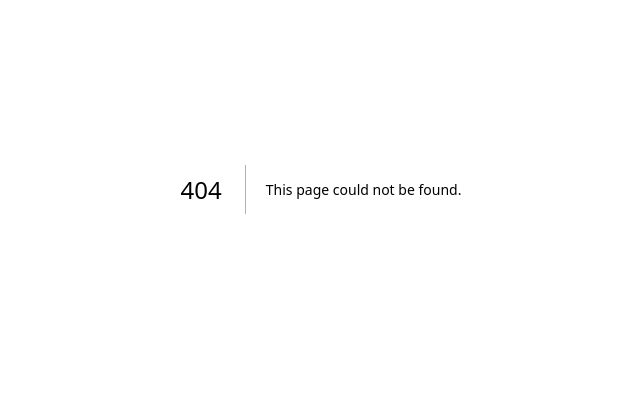
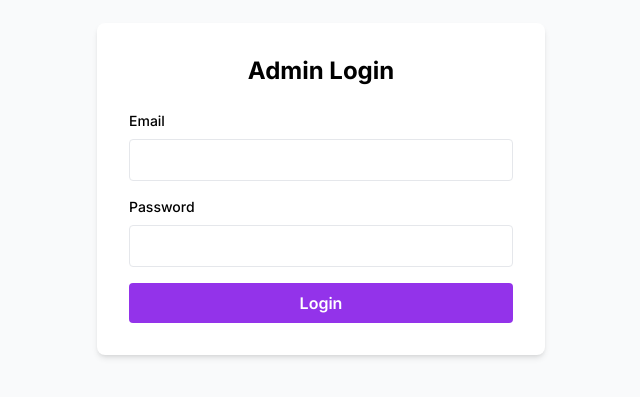
Before and after one commit to epicmotionSD/kelatic-booking, a Next.js app: page /login in a window 1280 px wide. Before the commit this address had no page. Shown: the part 211-608 px from the top of the page, without its empty margins (319-959 px from the left). Built offline with nearby package versions, Linux system fonts and the light colour scheme.

Commit message:
Restrict /admin access to specific admin emails and push all updates

```diff
--- a/app/admin/layout.tsx
+++ b/app/admin/layout.tsx
@@ -160,6 +160,16 @@ export default function AdminLayout({
               <p className="text-sm text-white truncate">Admin User</p>
               <p className="text-xs text-gray-500 truncate">admin@kelatic.com</p>
             </div>
+            <button
+              className="ml-2 text-xs text-red-500 hover:underline"
+              onClick={async () => {
+                const supabase = (await import('@/lib/supabase/client')).createClient();
+                await supabase.auth.signOut();
+                window.location.href = '/login';
+              }}
+            >
+              Logout
+            </button>
           </div>
         </div>
       </aside>
--- /dev/null
+++ b/app/api/admin-users/route.ts
@@ -0,0 +1,19 @@
+import { NextRequest, NextResponse } from 'next/server';
+import { createAdminClient } from '@/lib/supabase/client';
+
+// GET /api/admin-users - fetch admin users by email
+export async function GET(request: NextRequest) {
+  const emails = ['kelatic@gmail.com', 'shawnsonnier04@gmail.com'];
+  const supabase = createAdminClient();
+  const { data, error } = await supabase
+    .from('profiles')
+    .select('*')
+    .in('email', emails)
+    .eq('role', 'admin');
+
+  if (error) {
+    return NextResponse.json({ error: 'Failed to fetch admin users' }, { status: 500 });
+  }
+
+  return NextResponse.json({ admins: data });
+}
--- /dev/null
+++ b/app/login/page.tsx
@@ -0,0 +1,61 @@
+"use client";
+import { useState } from "react";
+import { useRouter } from "next/navigation";
+import { createClient } from "@/lib/supabase/client";
+
+export default function LoginPage() {
+  const [email, setEmail] = useState("");
+  const [password, setPassword] = useState("");
+  const [error, setError] = useState("");
+  const [loading, setLoading] = useState(false);
+  const router = useRouter();
+
+  async function handleLogin(e: React.FormEvent) {
+    e.preventDefault();
+    setLoading(true);
+    setError("");
+    const supabase = createClient();
+    const { error } = await supabase.auth.signInWithPassword({ email, password });
+    setLoading(false);
+    if (error) {
+      setError(error.message);
+    } else {
+      router.push("/admin");
+    }
+  }
+
+  return (
+    <div className="min-h-screen flex items-center justify-center bg-gray-50">
+      <form
+        onSubmit={handleLogin}
+        className="bg-white p-8 rounded-lg shadow-md w-full max-w-md"
+      >
+        <h1 className="text-2xl font-bold mb-6 text-center">Admin Login</h1>
+        <label className="block mb-2 text-sm font-medium">Email</label>
+        <input
+          type="email"
+          className="w-full p-2 border rounded mb-4"
+          value={email}
+          onChange={(e) => setEmail(e.target.value)}
+          required
+        />
+        <label className="block mb-2 text-sm font-medium">Password</label>
+        <input
+          type="password"
+          className="w-full p-2 border rounded mb-4"
+          value={password}
+          onChange={(e) => setPassword(e.target.value)}
+          required
+        />
+        {error && <div className="text-red-500 mb-4 text-sm">{error}</div>}
+        <button
+          type="submit"
+          className="w-full bg-purple-600 text-white py-2 rounded font-semibold hover:bg-purple-700 transition"
+          disabled={loading}
+        >
+          {loading ? "Logging in..." : "Login"}
+        </button>
+      </form>
+    </div>
+  );
+}
```
Also changed, not shown: middleware.ts (added, +28 -0 lines).
